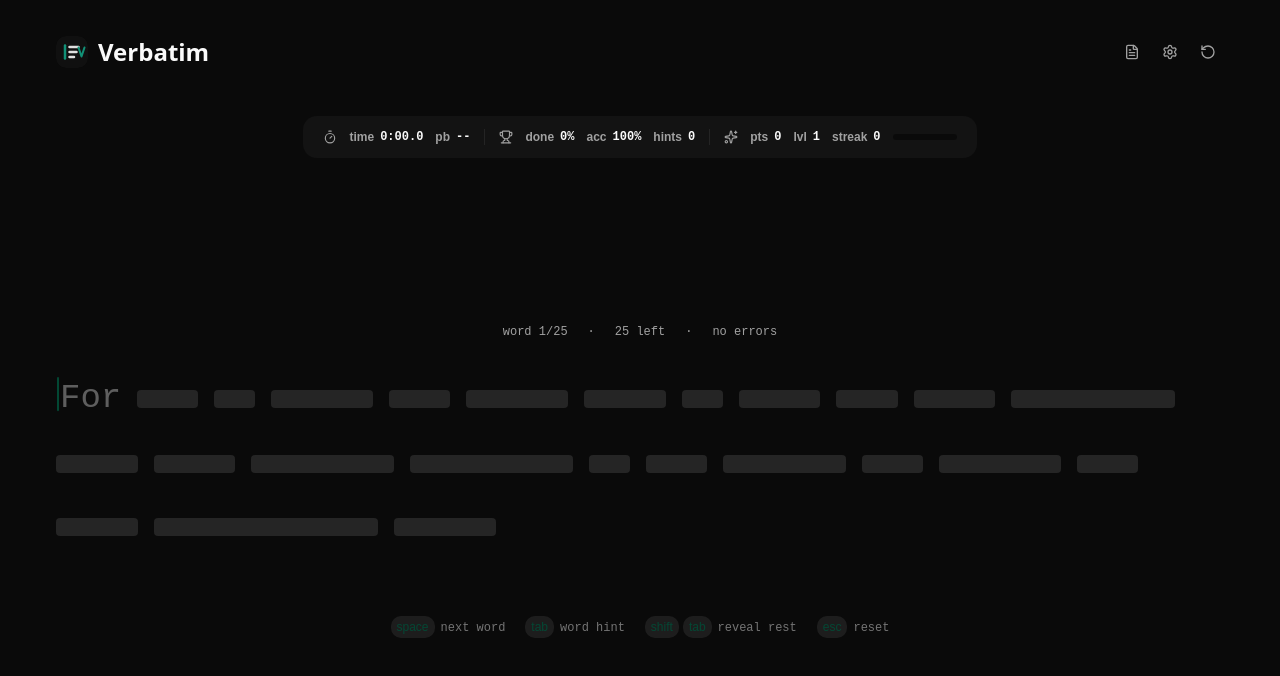
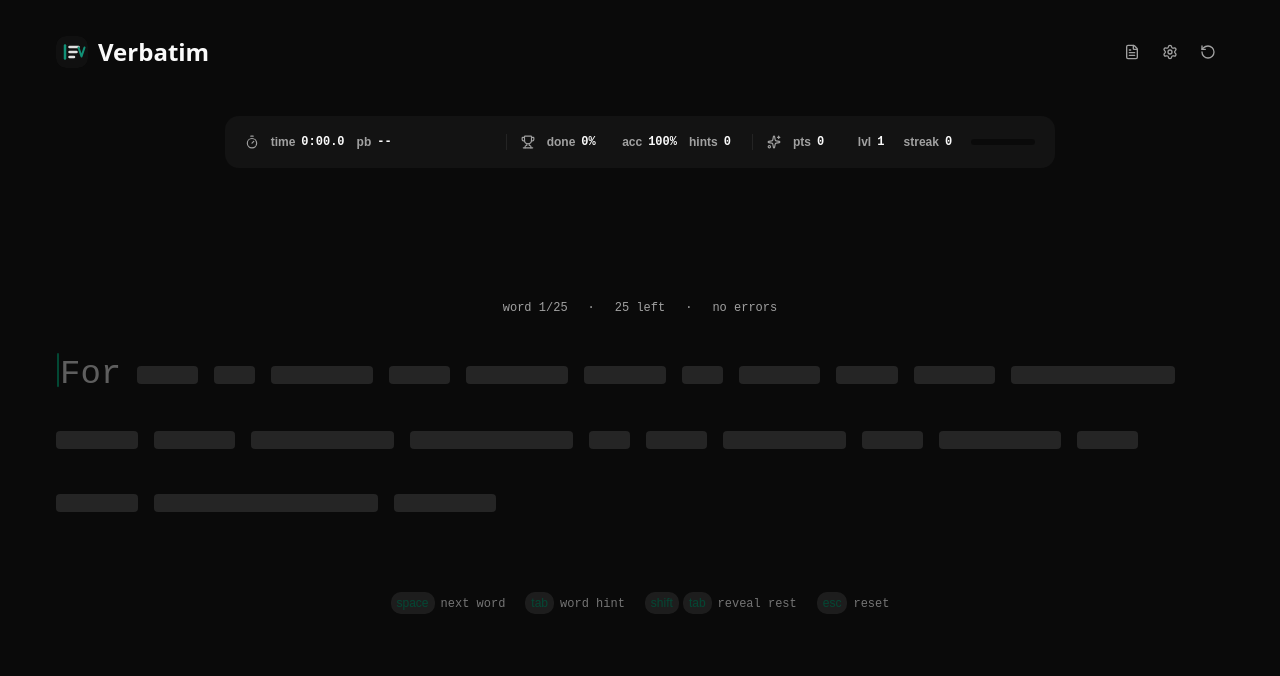
Before and after one commit to gibsonmurray/verbatim, a React (Vite) app: page / in a window 1280 px wide. Shown: the top 676 px of the page. Built offline with nearby package versions, Linux system fonts and the light colour scheme.

Commit message:
fix: enhance StatItem component with minWidth prop and improve visibility of locked-in status in MemoryStage

```diff
--- a/src/components/CommandBar.tsx
+++ b/src/components/CommandBar.tsx
@@ -3,6 +3,7 @@ import {
   TimerIcon,
   TrophyIcon,
 } from "lucide-react";
+import { cn } from "../lib/classNames";
 import {
   defaultGameProfile,
   getLevel,
@@ -15,6 +16,7 @@ import type { MemorizeStats } from "../lib/stats";
 type StatItemProps = {
   label: string;
   value: string;
+  minWidth?: string;
 };
 
 type CommandBarProps = {
@@ -27,13 +29,16 @@ type CommandBarProps = {
   stats: MemorizeStats;
 };
 
-function StatItem({ label, value }: StatItemProps) {
+function StatItem({ label, value, minWidth }: StatItemProps) {
   return (
     <div className="flex items-center gap-1.5">
       <span className="font-sans text-xs font-semibold leading-none text-muted-foreground">
         {label}
       </span>
-      <span className="text-xs font-semibold leading-none text-foreground">
+      <span
+        className="text-xs font-semibold leading-none text-foreground tabular-nums"
+        style={minWidth ? { minWidth } : undefined}
+      >
         {value}
       </span>
     </div>
@@ -61,16 +66,21 @@ export function CommandBar({
         <div className="flex items-center gap-1.5 text-xs font-semibold text-muted-foreground">
           <TimerIcon className={isTimerRunning ? "size-3.5 text-primary" : "size-3.5"} />
         </div>
-        <StatItem label="time" value={formatElapsedTime(elapsedMs)} />
+        <StatItem label="time" value={formatElapsedTime(elapsedMs)} minWidth="6ch" />
         <StatItem
           label="pb"
           value={bestRun ? formatElapsedTime(bestRun.elapsedMs) : "--"}
+          minWidth="6ch"
         />
-        {isNewBest ? (
-          <span className="rounded-md bg-primary/15 px-2 py-1 text-xs font-bold text-primary">
-            new pb
-          </span>
-        ) : null}
+        <span
+          className={cn(
+            "rounded-md bg-primary/15 px-2 py-1 text-xs font-bold text-primary",
+            !isNewBest && "invisible",
+          )}
+          aria-hidden={!isNewBest}
+        >
+          new pb
+        </span>
       </div>
 
       <div className="h-4 w-px bg-border/70" />
@@ -79,9 +89,9 @@ export function CommandBar({
         <div className="flex items-center gap-1.5 text-xs font-semibold text-muted-foreground">
           <TrophyIcon className="size-3.5" />
         </div>
-        <StatItem label="done" value={`${stats.complete}%`} />
-        <StatItem label="acc" value={`${stats.accuracy}%`} />
-        <StatItem label="hints" value={`${stats.hints}`} />
+        <StatItem label="done" value={`${stats.complete}%`} minWidth="4ch" />
+        <StatItem label="acc" value={`${stats.accuracy}%`} minWidth="4ch" />
+        <StatItem label="hints" value={`${stats.hints}`} minWidth="2ch" />
       </div>
 
       <div className="h-4 w-px bg-border/70" />
@@ -90,9 +100,9 @@ export function CommandBar({
         <div className="flex items-center gap-1.5 text-xs font-semibold text-muted-foreground">
           <SparklesIcon className="size-3.5" />
         </div>
-        <StatItem label="pts" value={`${score}`} />
-        <StatItem label="lvl" value={`${level}`} />
-        <StatItem label="streak" value={`${gameProfile.streak}`} />
+        <StatItem label="pts" value={`${score}`} minWidth="4ch" />
+        <StatItem label="lvl" value={`${level}`} minWidth="2ch" />
+        <StatItem label="streak" value={`${gameProfile.streak}`} minWidth="2ch" />
         <div className="h-1.5 w-16 overflow-hidden rounded-full bg-background">
           <div
             className="h-full rounded-full bg-primary transition-[width]"
--- a/src/components/MemoryStage.tsx
+++ b/src/components/MemoryStage.tsx
@@ -129,10 +129,13 @@ export function MemoryStage({
 
       <CommandHints />
 
-      {stats.isDone ? (
       <div
-          className="mx-auto mt-9 flex w-fit flex-wrap items-center justify-center gap-2 rounded-xl bg-card/70 px-3 py-2 font-mono text-xs font-bold text-primary"
+        className={cn(
+          "mx-auto mt-9 flex w-fit flex-wrap items-center justify-center gap-2 rounded-xl bg-card/70 px-3 py-2 font-mono text-xs font-bold text-primary",
+          !stats.isDone && "invisible",
+        )}
         role="status"
+        aria-hidden={!stats.isDone}
       >
         <span>locked in</span>
         {xpGained === null ? null : <span>+{xpGained} XP</span>}
@@ -146,7 +149,6 @@ export function MemoryStage({
           </span>
         ))}
       </div>
-      ) : null}
     </section>
   );
 }
--- a/src/components/Word.tsx
+++ b/src/components/Word.tsx
@@ -79,7 +79,7 @@ export function Word({
           typedCharacter === undefined
             ? isRevealed
               ? "text-muted-foreground opacity-[var(--hint-opacity)]"
-              : "border-b-2 border-muted text-transparent"
+              : "text-transparent [box-shadow:inset_0_-2px_0_var(--color-muted)]"
             : typedCharacterMatches
               ? "text-foreground"
               : "text-destructive";
```
Lines whose indentation alone changed are shown as unchanged.
